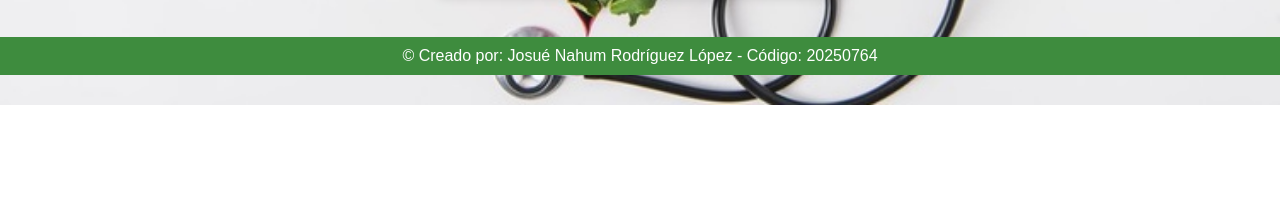
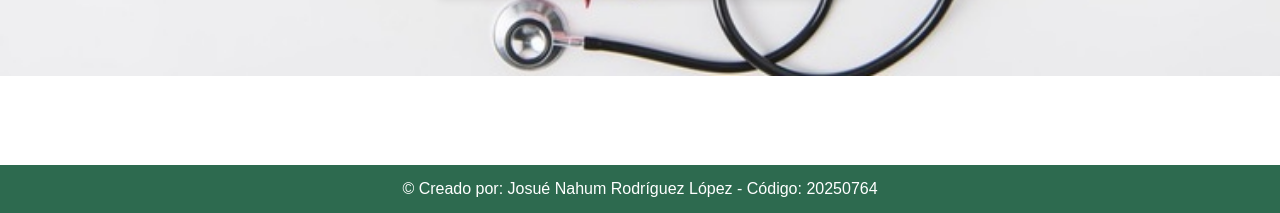
Before and after one commit to JosueNahum17/pagina-1-de-Abril, a plain HTML site: page index.html in a window 1280 px wide. Shown: the part 587-800 px from the top of the page. Drawn offline with Linux system fonts and the light colour scheme.

Commit message:
🛠 FIX: i fixed footer position on index.html

```diff
--- a/CSS/index.css
+++ b/CSS/index.css
@@ -102,8 +102,10 @@ body {
 
 .footer {
     text-align: center;
-    background-color: #3e8c3e;
+    padding: 15px;
+    background-color: #2d6a4f; /* Verde más claro */
     color: white;
-    padding: 10px;
-    margin-top: 20px;
+    position: fixed;
+    bottom: 0;
+    width: 100%;
 }
```
Also changed, not shown: index.html (+2 -0 lines).
